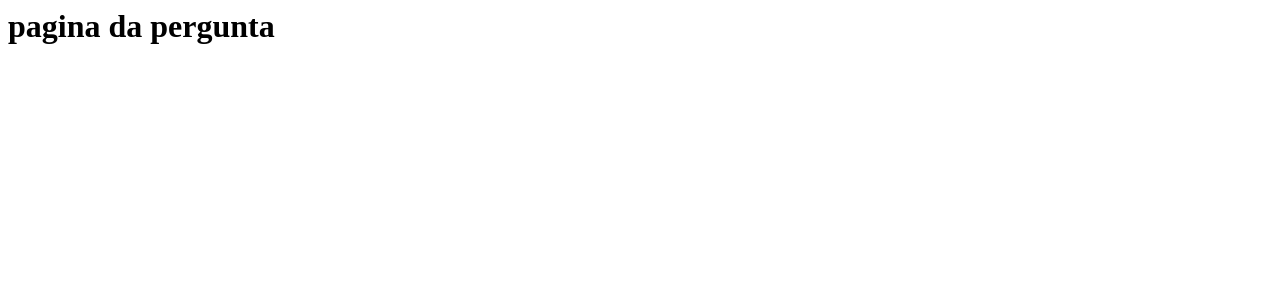
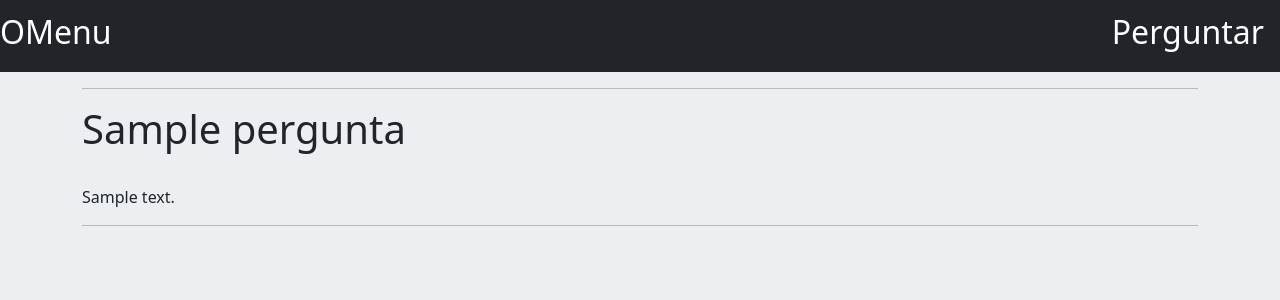
Before and after one commit to breenofreitas450/FAQ, a Node server app: page /pergunta/1 in a window 1280 px wide. Shown: the top 300 px of the page. Run offline with Node 20, Linux system fonts and the light colour scheme; tables that the repository leaves empty hold one stand-in row (values such as "Sample post"); some libraries are stand-ins or nearby versions.

Commit message:
Finalização Descriçao da Pergunta
Finalização da tela para visualização da pergunta

```diff
--- a/index.js
+++ b/index.js
@@ -56,9 +56,11 @@ app.get("/pergunta/:id", function(req,res){
         where: {id:id}
     }).then(perguntas => {
         if(pergunta != undefined){
-            res.render("pergunta");
+            res.render("pergunta",{
+                pergunta: perguntas
+            });
         }else{
-            resp.redirect("/");
+            Response.redirect("/");
         }
 
     });
--- a/views/index.ejs
+++ b/views/index.ejs
@@ -12,7 +12,7 @@
                     <h3><%= pergunta.titulo %></h3>
                 </div>
                 <div class="card-footer">
-                    <button class="btn btn-primary">Responder</button>
+                    <a href="/pergunta/ <%= pergunta.id %>"> <button class="btn btn-primary">Responder</button> </a>
                 </div>
             </div>
         <% }) %>
--- a/views/pergunta.ejs
+++ b/views/pergunta.ejs
@@ -1 +1,13 @@
-<h1> pagina da pergunta</h1>
+<%- include('partials/header.ejs'); %>
+<body>
+    <%- include('partials/navbar.ejs'); %>
+    <div class="container">
+        <hr>
+        <h1><%= pergunta.titulo %></h1>
+        <br>
+        <h7><%= pergunta.descricao %></h1>
+        <hr>
+    </div>
+
+</body>
+<%- include('partials/footer.ejs'); %>
```
